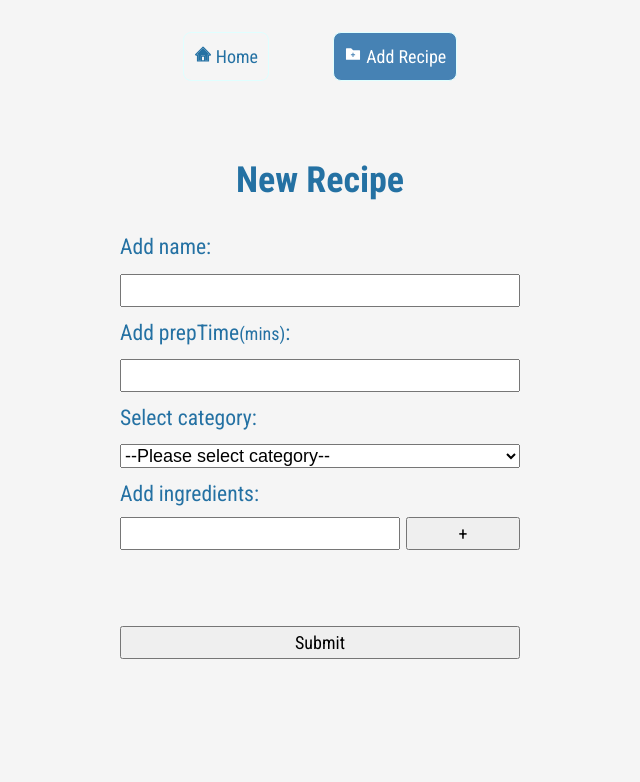
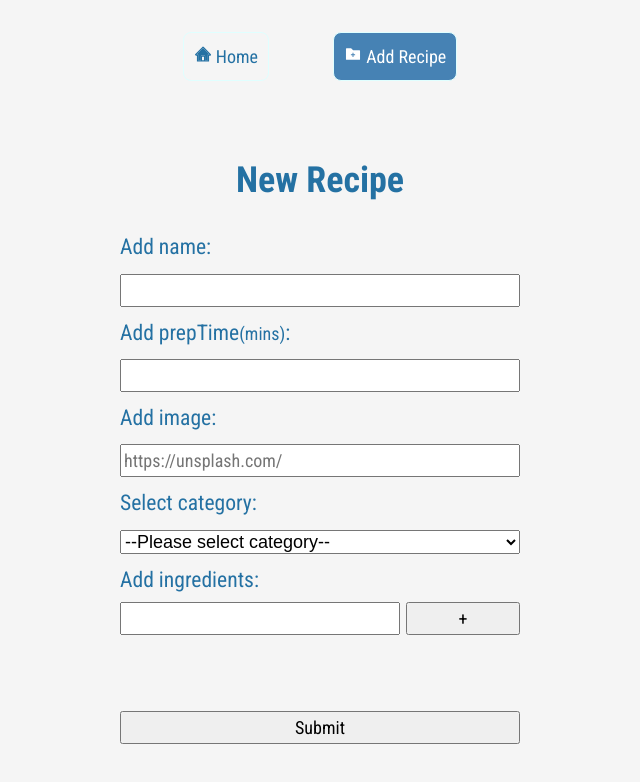
Before and after one commit to QuanXuuu/Capstone-project, a React (Create React App) app: page /recipes/new in a window 1280 px wide. Shown: the top 782 px of the page, without its empty margins (0-640 px from the left). Built offline with nearby package versions, Linux system fonts and the light colour scheme.

Commit message:
Add imgURL input

```diff
--- a/src/components/RecipeForm/RecipeForm.js
+++ b/src/components/RecipeForm/RecipeForm.js
@@ -16,8 +16,15 @@ export default function RecipeForm({onAddRecipe}) {
   function handleSubmit(event) {
     event.preventDefault();
     const form = event.target;
-    const {name, prepTime, category} = form.elements;
-    const recipe = {id: nanoid(), name: name.value, prepTime: prepTime.value, category: category.value, ingredients};
+    const {name, prepTime, category, imgURL} = form.elements;
+    const recipe = {
+      id: nanoid(),
+      name: name.value,
+      prepTime: prepTime.value,
+      category: category.value,
+      ingredients,
+      imgURL: imgURL.value,
+    };
     onAddRecipe(recipe);
     setIngredients([]);
     navigate('/recipes/' + recipe.id);
@@ -31,6 +38,8 @@ export default function RecipeForm({onAddRecipe}) {
         Add prepTime<small>(mins)</small>:
       </CreateLabel>
       <input type="number" id="prepTime" name="prepTime" required />
+      <CreateLabel htmlFor="imgURL">Add image:</CreateLabel>
+      <input id="imgURL" name="imgURL" autoComplete="off" placeholder="https://unsplash.com/" required />
       <CreateLabel htmlFor="category">Select category:</CreateLabel>
       <CreateSelect id="category" name="category" defaultValue="" required>
         <option value="" disabled hidden>
```
